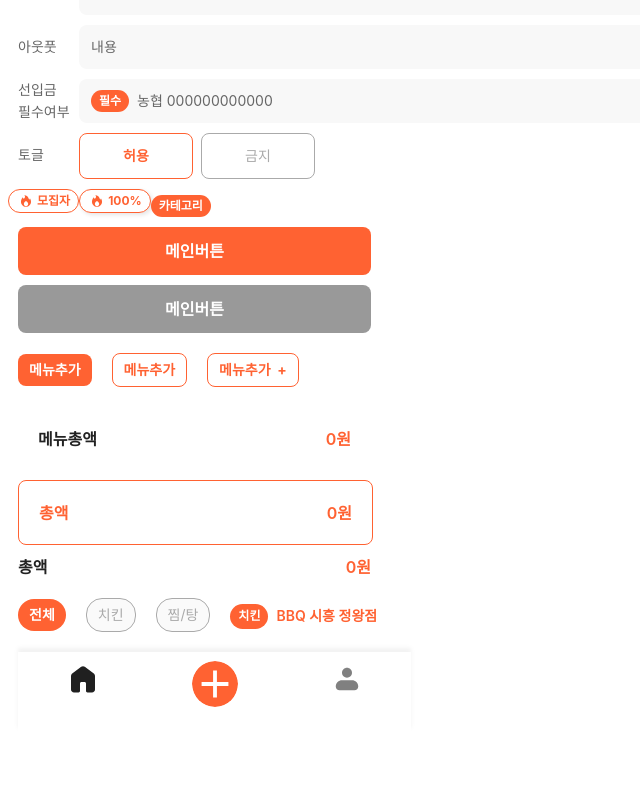
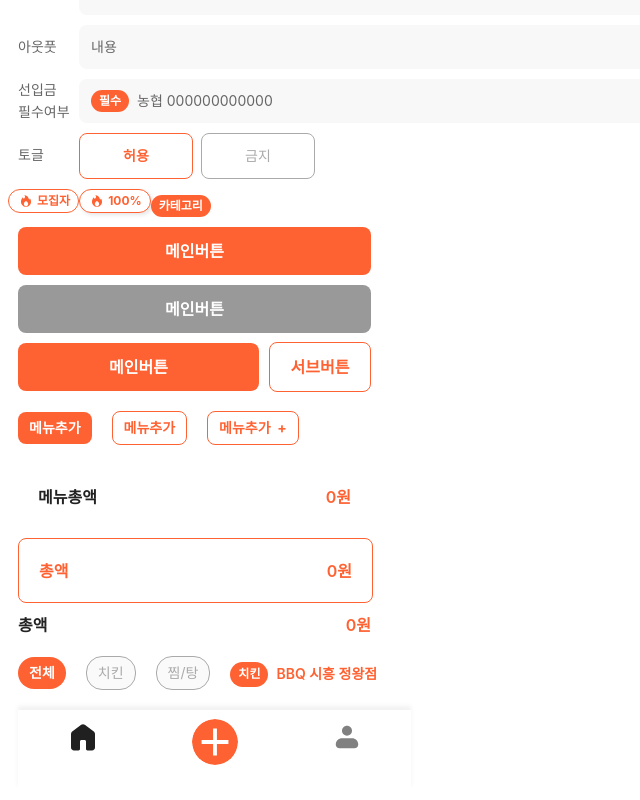
Before and after one commit to arane152/final-project, a React (Vite) app: page / in a window 1280 px wide. Shown: the part 893-1693 px from the top of the page, without its empty margins (0-640 px from the left). Before the commit the page ends 1635 px from the top, so only its background shows below. Built offline with nearby package versions, Linux system fonts and the light colour scheme; a web font is replaced by a local one.

Commit message:
YeJun-MainBtn.jsx-DesignComplete-05242100

```diff
--- a/src/components/MainBtn.jsx
+++ b/src/components/MainBtn.jsx
@@ -6,6 +6,7 @@ const Wrapper = styled.div`
     height: 48px;
     justify-content: space-between;
     align-items: center;
+    flex-direction: row;
 `
 
 const BtnWrapperDefault = styled.div`
@@ -40,9 +41,19 @@ const BtnMainSub = styled.div`
     align-items: center;
 `
 
+const BtnWrapperDubble = styled(BtnWrapperDefault)`
+    width: 241px;
+`
+
+const BtnTextSub = styled(BtnText)`
+    color: #FF6232;
+    font-weight: 600;
+`
+
 function MainBtn(props) {
-    // props.type : 버튼 타입  (default : "" / disable : "disable")
-    // props.text : 버튼 내용
+    // props.type : 버튼 타입  (default : "default" / disable : "disable" / dubble : "dubble")
+    // props.mainText : 메인 버튼 내용
+    // props.subText : 서브 버튼 내용
     if (props.type == "disable") {
         return (
         <Wrapper>
@@ -53,16 +64,18 @@ function MainBtn(props) {
         )
     }
     else if (props.type == "dubble") {
+        return (
         <Wrapper>
-            <BtnWrapperDefault>
+            <BtnWrapperDubble>
                 <BtnText>{props.mainText}</BtnText>
-            </BtnWrapperDefault>
+            </BtnWrapperDubble>
             <BtnMainSub>
-                <BtnText>{props.subText}</BtnText>
+                <BtnTextSub>{props.subText}</BtnTextSub>
             </BtnMainSub>
         </Wrapper>
+        )
     }
-    else {
+    else if (props.type == "default"){
         return (
         <Wrapper>
             <BtnWrapperDefault>
--- a/src/main.jsx
+++ b/src/main.jsx
@@ -41,7 +41,7 @@ createRoot(document.getElementById('root')).render(
       <StateBadge type="TotalAcount">100%</StateBadge>
       <StateBadge>카테고리</StateBadge>
 
-      <MainBtn mainText="메인버튼"></MainBtn>
+      <MainBtn type="default" mainText="메인버튼"></MainBtn>
       <MainBtn type="disable" mainText="메인버튼"></MainBtn>
       <MainBtn type="dubble" mainText="메인버튼" subText="서브버튼"></MainBtn>
       <SubBtn text="메뉴추가"></SubBtn>
```
